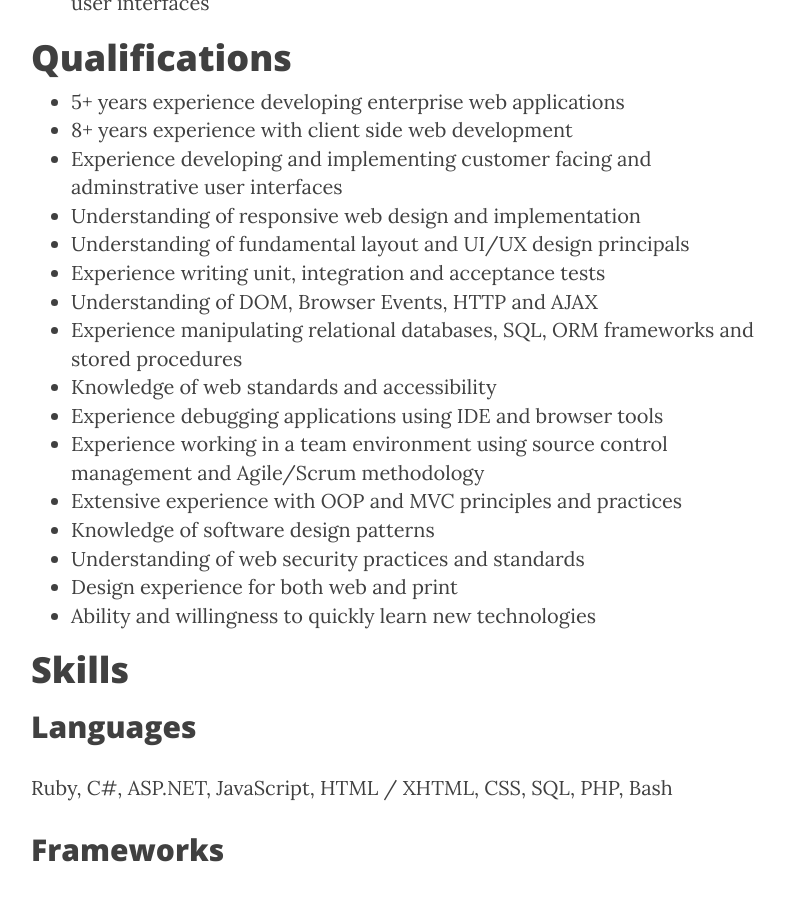
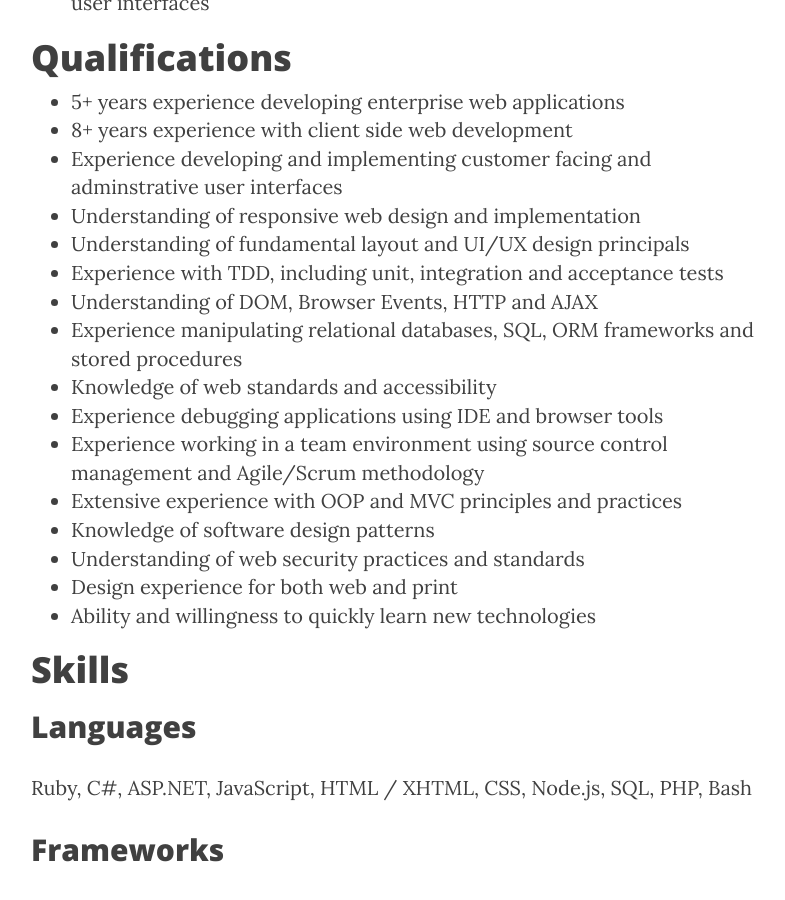
Before and after one commit to jonoliver/jonoliver.github.io, a Jekyll site: the page built from resume.html, in a window 1280 px wide and 900 px high, scrolled down 574 px. Shown: the whole window, without its empty margins (234-1019 px from the left). Built offline with Jekyll 4.4.1, drawn with Linux system fonts in a browser that asks for light colours; nearby versions of some CDN libraries.

Commit message:
Update resume

```diff
--- a/_data/resume.yml
+++ b/_data/resume.yml
@@ -11,7 +11,7 @@
     - Experience developing and implementing customer facing and adminstrative user interfaces
     - Understanding of responsive web design and implementation
     - Understanding of fundamental layout and UI/UX design principals
-    - Experience writing unit, integration and acceptance tests
+    - Experience with TDD, including unit, integration and acceptance tests
     - Understanding of DOM, Browser Events, HTTP and AJAX
     - Experience manipulating relational databases, SQL, ORM frameworks and stored procedures
     - Knowledge of web standards and accessibility
@@ -33,6 +33,7 @@
       - JavaScript
       - HTML / XHTML
       - CSS
+      - Node.js
       - SQL
       - PHP
       - Bash
```
